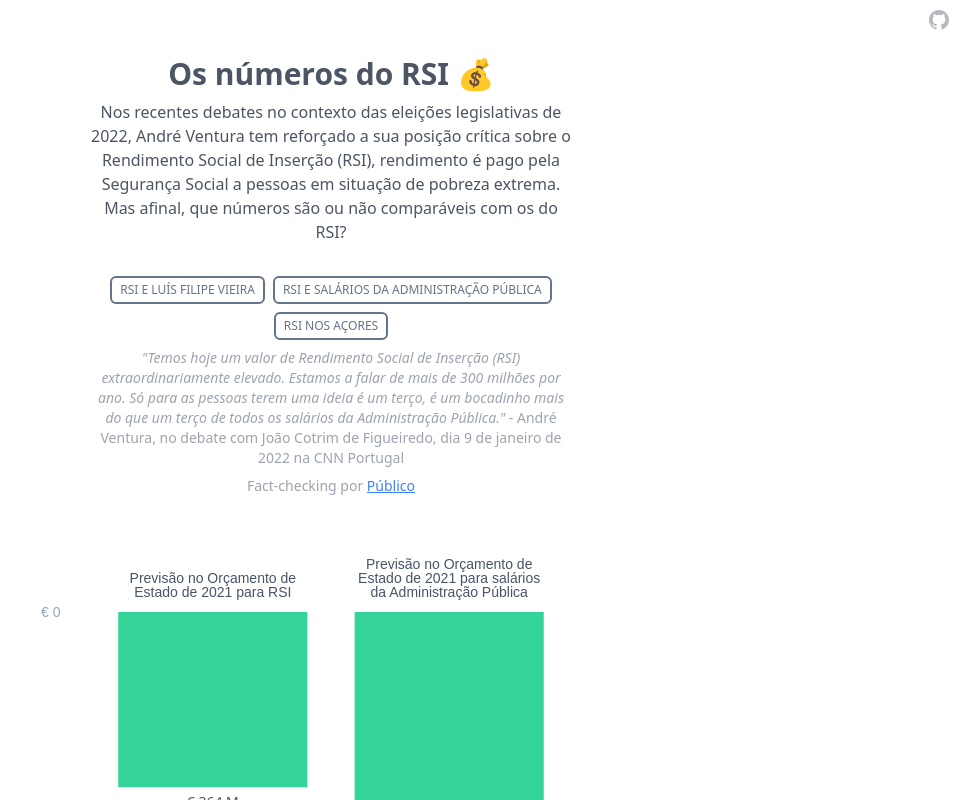
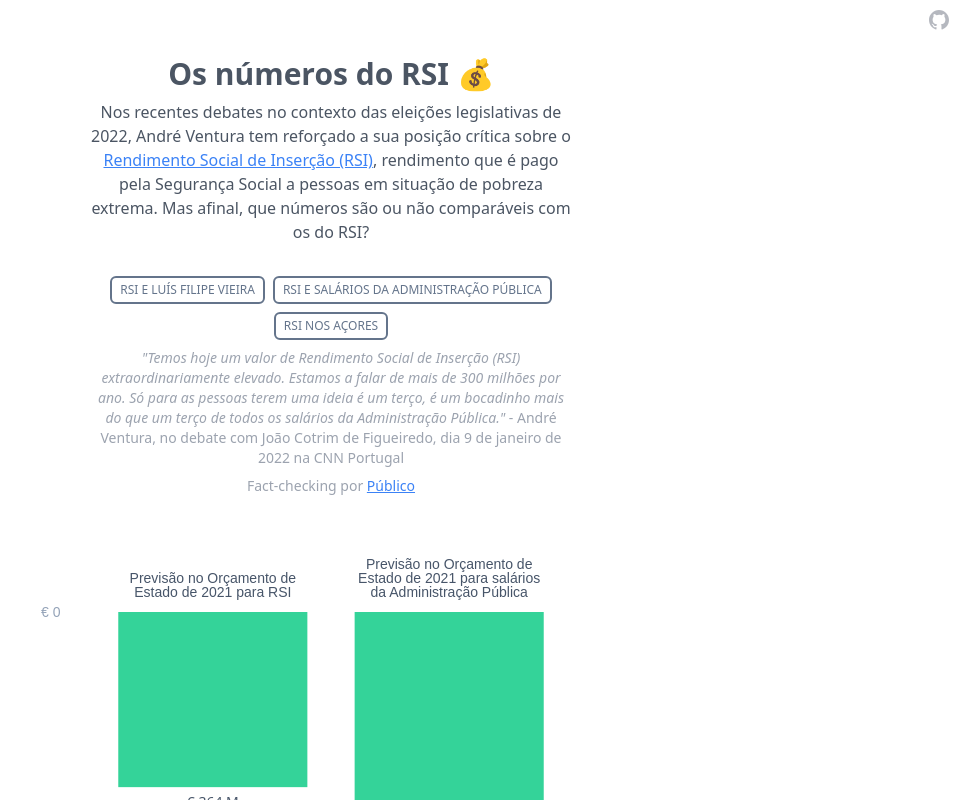
Before and after one commit to biamalveiro/numeros-do-rsi, a React (Create React App) app: page / in a window 1280 px wide. Shown: the top 800 px of the page, without its empty margins (309-1280 px from the left). Built offline with nearby package versions, Linux system fonts and the light colour scheme; some icons are missing.

Commit message:
update README and add link

```diff
--- a/src/App.js
+++ b/src/App.js
@@ -32,10 +32,16 @@
         <h1 className="text-3xl font-semibold mb-2 ">Os números do RSI 💰</h1>
         <p className="my-2 w-3/4 md:w-1/2  mx-auto">
           Nos recentes debates no contexto das eleições legislativas de 2022,
-          André Ventura tem reforçado a sua posição crítica sobre o Rendimento
-          Social de Inserção (RSI), rendimento é pago pela Segurança Social a
-          pessoas em situação de pobreza extrema. Mas afinal, que números são ou
-          não comparáveis com os do RSI?{" "}
+          André Ventura tem reforçado a sua posição crítica sobre o{" "}
+          <a
+            href="https://www.seg-social.pt/rendimento-social-de-insercao"
+            className="text-blue-500 hover:text-blue-600 underline"
+          >
+            Rendimento Social de Inserção (RSI)
+          </a>
+          , rendimento que é pago pela Segurança Social a pessoas em situação de
+          pobreza extrema. Mas afinal, que números são ou não comparáveis com os
+          do RSI?{" "}
         </p>
         <div className="flex flex-row flex-wrap gap-2 mx-auto justify-center mt-8 w-1/2">
           <button
```
Also changed, not shown: 1 other file (tests, documents, lock files or other folders).
